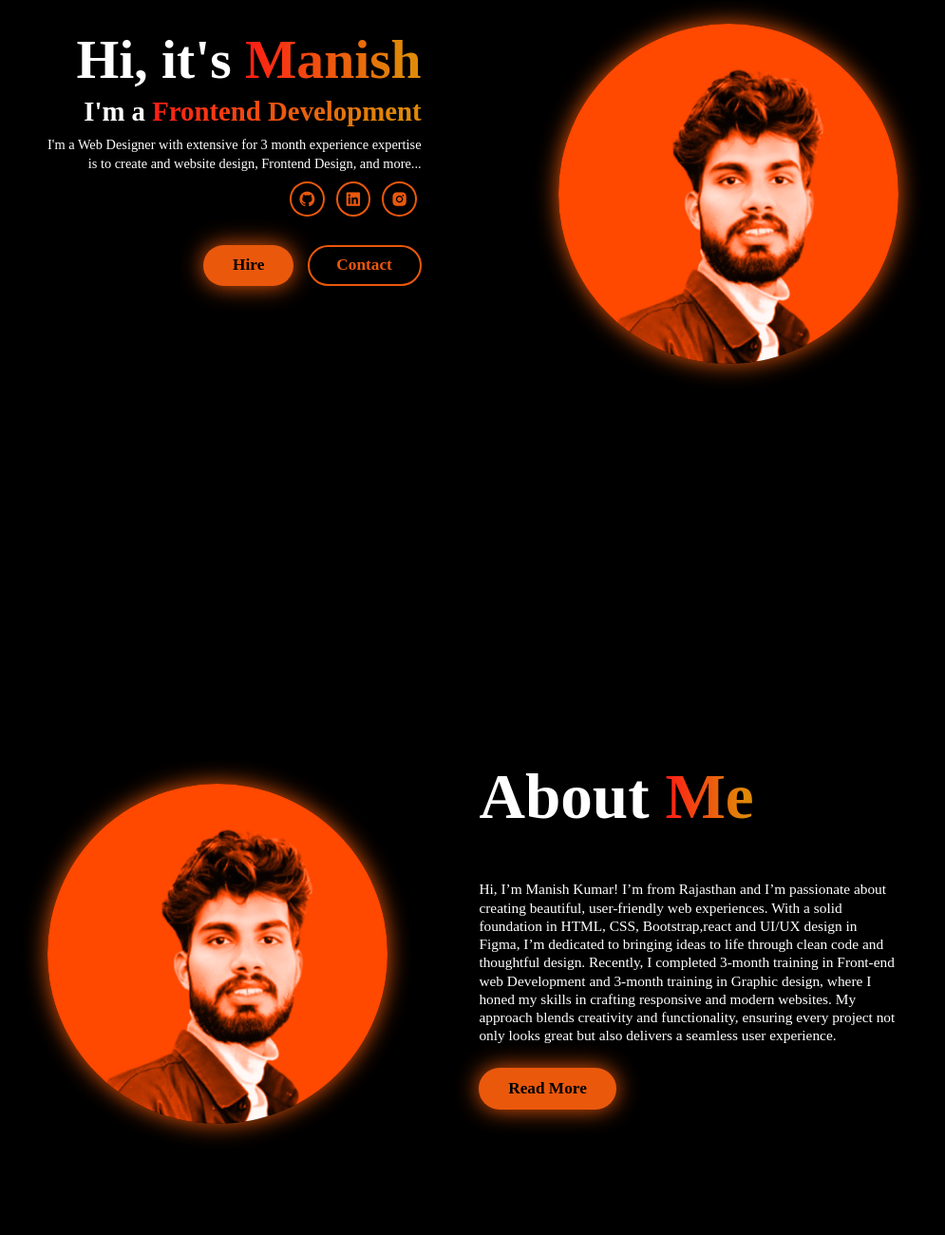
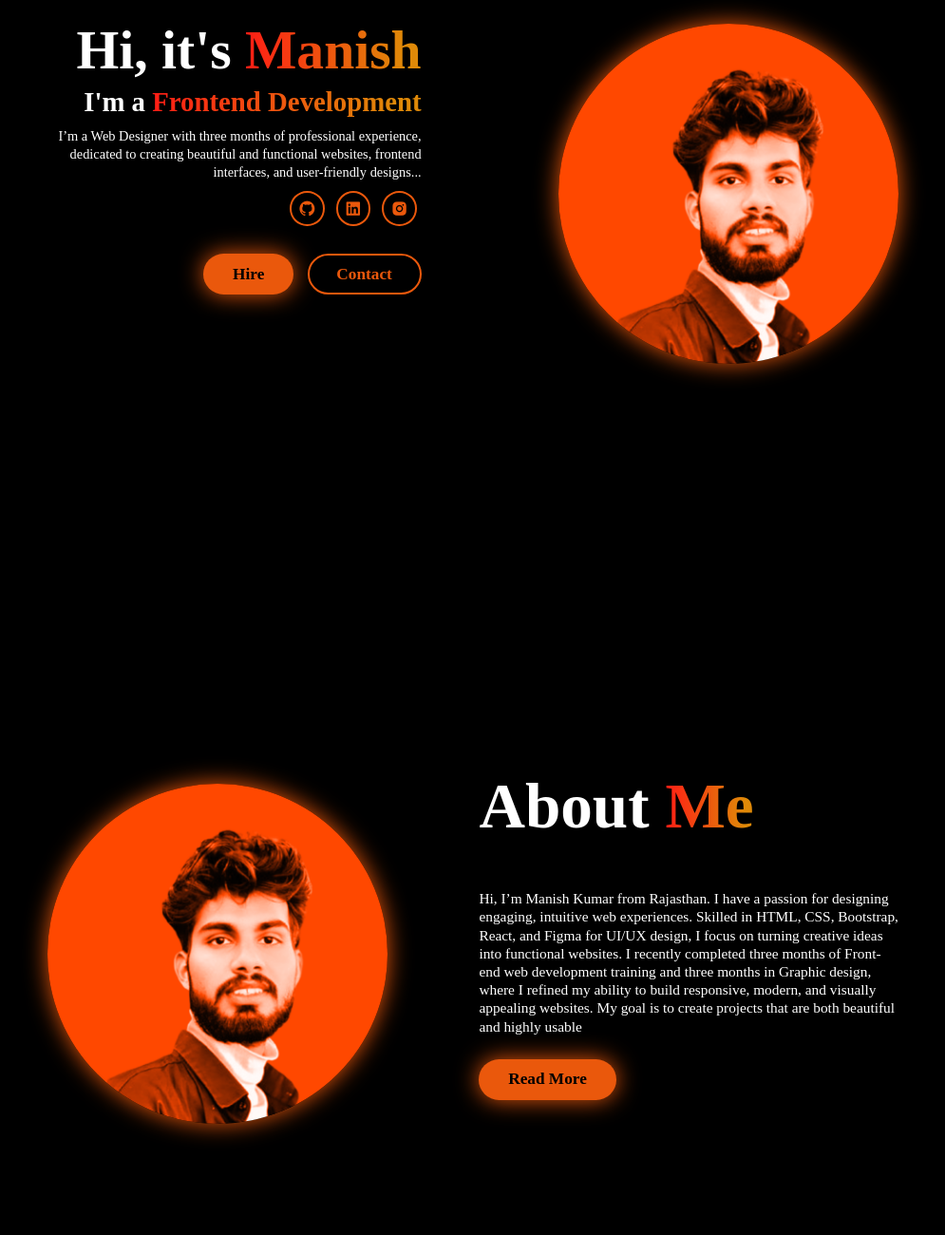
Before and after one commit to manish21072004/manish-portfolio, a plain HTML site: page index.html in a window 1280 px wide. Shown: the part 240-1540 px from the top of the page at 95% size, without its empty margins (142-1137 px from the left). Drawn offline with nearby package versions, Linux system fonts and the light colour scheme.

Commit message:
update all

```diff
--- a/index.html
+++ b/index.html
@@ -46,8 +46,9 @@
         <div Class='home-content'>
           <h1> Hi, it's  <span>Manish</span></h1>
           <h3> I'm a <span>Frontend Development</span></h3>
-          <p>I'm a Web Designer with extensive for 3 month experience
-            expertise is to create and website design, Frontend Design, and more...
+          <p>I’m a Web Designer with three months of professional experience,
+             dedicated to creating beautiful and functional websites, frontend interfaces,
+             and user-friendly designs...
           </p>
           <div Class='social-icon'>
             <a href='#'>
@@ -76,15 +77,14 @@
         </div>
         <div Class='about-content'>
           <h2>About <span>Me</span></h2>
-          <p>Hi, I’m Manish Kumar! I’m from Rajasthan and I’m passionate
-            about creating beautiful, user-friendly web experiences.
-            With a solid foundation in HTML, CSS, Bootstrap,react and UI/UX design
-            in Figma, I’m dedicated to bringing ideas to life through clean code and
-            thoughtful design. Recently, I completed  3-month training in
-            Front-end web Development and 3-month training in Graphic design,
-            where I honed my skills in crafting responsive and modern websites. My approach blends
-            creativity and functionality, ensuring every project not only looks great but also delivers
-            a seamless user experience.</p>
+          <p>Hi, I’m Manish Kumar from Rajasthan.
+            I have a passion for designing engaging, intuitive web experiences.
+             Skilled in HTML, CSS, Bootstrap, React, and Figma for UI/UX design,
+             I focus on turning creative ideas into functional websites. I recently
+             completed three months of Front-end web development training and three
+              months in Graphic design, where I refined my ability to build responsive,
+               modern, and visually appealing websites. My goal is to create projects that
+                are both beautiful and highly usable</p>
             <div Class='about-button'>
             <a href='#' Class='button'>Read More</a>
             </div>
@@ -112,6 +112,7 @@
                     <li>CSS</li>
                     <li>Bootstrap</li>
                     <li>React</li>
+                    <li>javascript</li>
                   </ul>
                 </p>
               </div>
```
